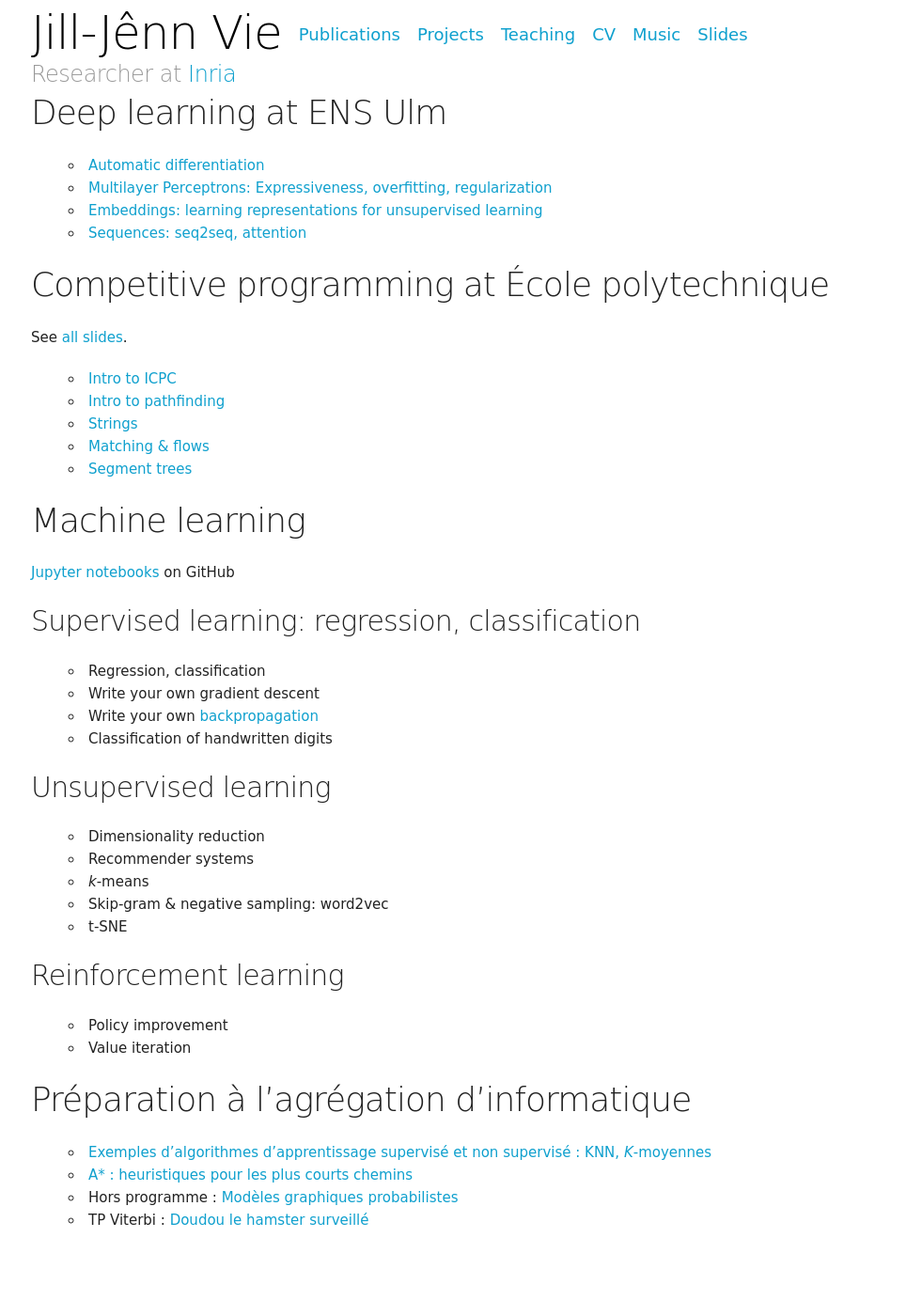
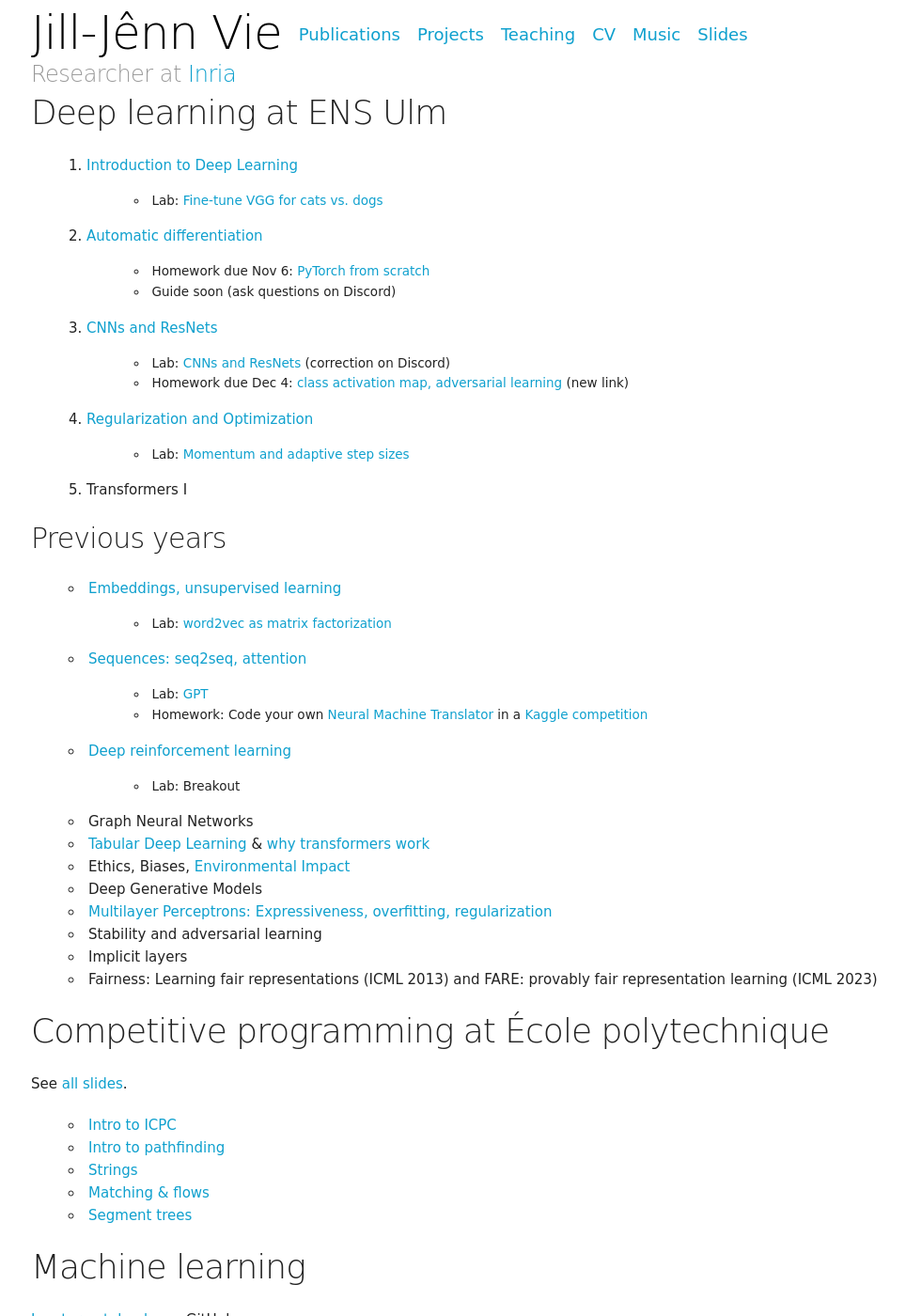
Before and after one commit to jilljenn/jjv.ie, a Jekyll site: the page built from ens.md, in a window 1280 px wide and 1400 px high. Shown: the whole window at 94% size, without its empty margins (127-1091 px from the left). Built offline with Jekyll 4.4.1, drawn with Linux system fonts in a browser that asks for light colours.

Commit message:
Update course

```diff
--- a/ens.md
+++ b/ens.md
@@ -5,10 +5,35 @@ layout: default
 
 ### Deep learning at ENS Ulm
 
-- [Automatic differentiation](https://jiji.cat/slides/autodiff.pdf)
+1. [Introduction to Deep Learning](/slides/deeplearning.pdf)
+	- Lab: [Fine-tune VGG for cats vs. dogs](https://github.com/dataflowr/notebooks/blob/master/Module1/01_intro.ipynb)
+1. [Automatic differentiation](/slides/autodiff.pdf)
+	- Homework due Nov 6: [PyTorch from scratch](https://github.com/jilljenn/tp-ml/blob/master/autodiff/Autodiff.ipynb)
+	- Guide soon (ask questions on Discord)
+1. [CNNs and ResNets](https://drive.google.com/file/d/1nWZVJMKiaB1Km3tdzR93uMXzz3k4-LY6/view?usp=sharing)
+	- Lab: [CNNs and ResNets](https://github.com/jilljenn/tp-ml/blob/master/resnets/TP3.ipynb) (correction on Discord)
+	- Homework due Dec 4: [class activation map, adversarial learning](https://github.com/jilljenn/tp-ml/blob/master/Homework2.ipynb) (new link)
+1. [Regularization and Optimization](https://drive.google.com/file/d/1Quk8saJ6lZatWaJc5TXNmtP3gse5J3eA/view?usp=sharing)
+	- Lab: [Momentum and adaptive step sizes](https://github.com/jilljenn/tp-ml/blob/master/momentum/TP4.ipynb)
+1. Transformers I
+
+#### Previous years
+
+- [Embeddings, unsupervised learning](https://jiji.cat/slides/embeddings.pdf)
+	- Lab: [word2vec as matrix factorization](https://github.com/dataflowr/notebooks/blob/master/Module8/08_word2vec.ipynb)
+- [Sequences: seq2seq, attention](https://jjv.ie/slides/recurrent.pdf)
+	- Lab: [GPT](https://github.com/jilljenn/tp-ml/blob/master/TD5_2025_GPT.ipynb)
+	- Homework: Code your own [Neural Machine Translator](https://github.com/jilljenn/tp-ml/blob/master/Neural%20Machine%20Translator%20using%20Attention.ipynb) in a [Kaggle competition](https://www.kaggle.com/competitions/neural-machine-translator/)
+- [Deep reinforcement learning](https://jjv.ie/slides/rl.pdf)
+	- Lab: Breakout
+- Graph Neural Networks
+- [Tabular Deep Learning](https://jjv.ie/bigdata/tabdeeplearn.pdf) & [why transformers work](https://arxiv.org/pdf/2212.07677)
+- Ethics, Biases, [Environmental Impact](https://jjv.ie/slides/foresight2025.pdf)
+- Deep Generative Models
 - [Multilayer Perceptrons: Expressiveness, overfitting, regularization](https://jiji.cat/slides/fit.pdf)
-- [Embeddings: learning representations for unsupervised learning](https://jiji.cat/slides/embeddings.pdf)
-- [Sequences: seq2seq, attention](https://jjv.ie/slides/recurrent.pdf)
+- Stability and adversarial learning
+- Implicit layers
+- Fairness: Learning fair representations (ICML 2013) and FARE: provably fair representation learning (ICML 2023)
 
 ### Competitive programming at École polytechnique
 
```
